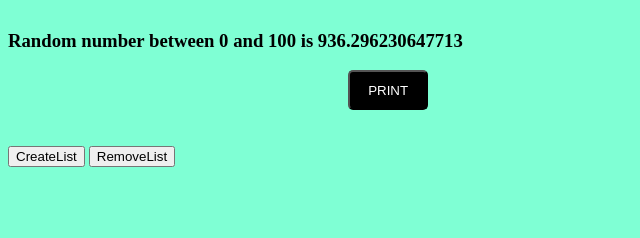
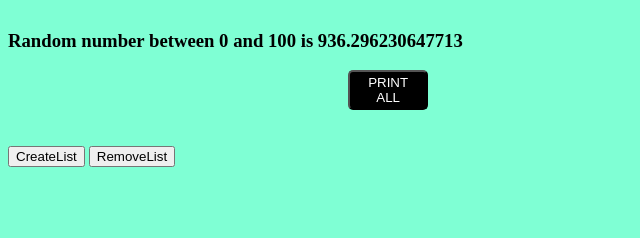
Before and after one commit to GokulKrishnan10/NewHTML, a plain HTML site: page new.html in a window 1280 px wide. Shown: the part 265-503 px from the top of the page, 0-640 px from the left. Drawn offline with Linux system fonts and the light colour scheme.

Commit message:
Added xyz

```diff
--- a/new.html
+++ b/new.html
@@ -1,9 +1,11 @@
 <!DOCTYPE html>
 <html>
+
 <head>
 </head>
 <h1>Learning JavaScript!!!</h1>
 <link rel="stylesheet" type="text/css" href="js.css">
+
 <body>
     <button onclick="func()">Date</button>
     <p id="demo"></p>
@@ -15,7 +17,7 @@
     <br><br>
     <h3 id="Random"></h3>
     <div class="d1">
-            <button  class="button1" onclick="printScreen()">PRINT</button>
+        <button class="button1" onclick="printScreen()">PRINT ALL</button>
     </div>
     <br><br>
     <button onclick="createList()">CreateList</button>
@@ -23,9 +25,12 @@
     <br><br>
     <h2 id="list"></h2>
     <br><br>
-        <button onclick="track()"><h2>History</h2></button>
+    <button onclick="track()">
+        <h2>History</h2>
+    </button>
     <h3 id="feedback"></h3>
     <script src="learn.js">
     </script>
 </body>
+
 </html>
```
Lines whose indentation alone changed are shown as unchanged.
